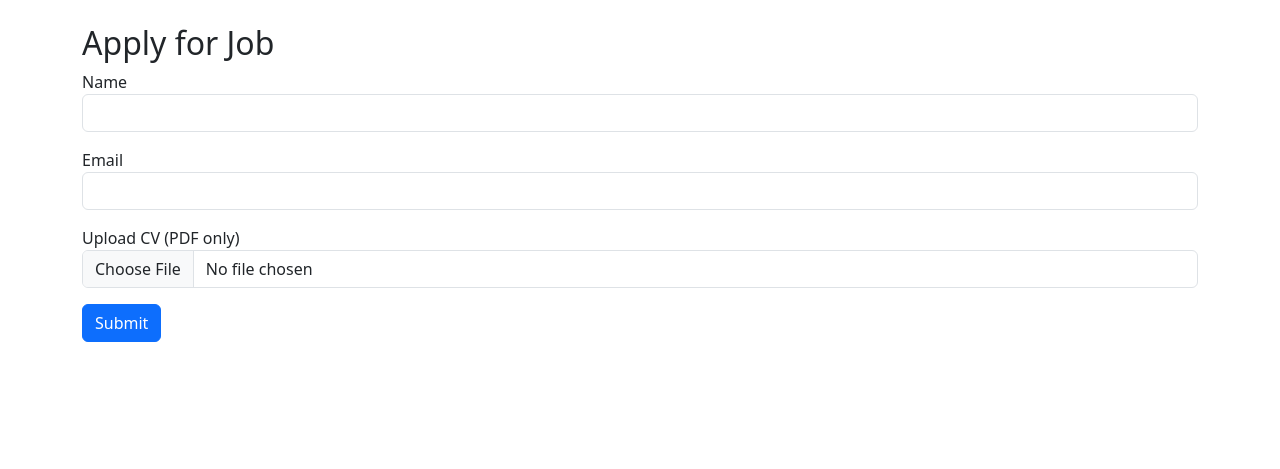
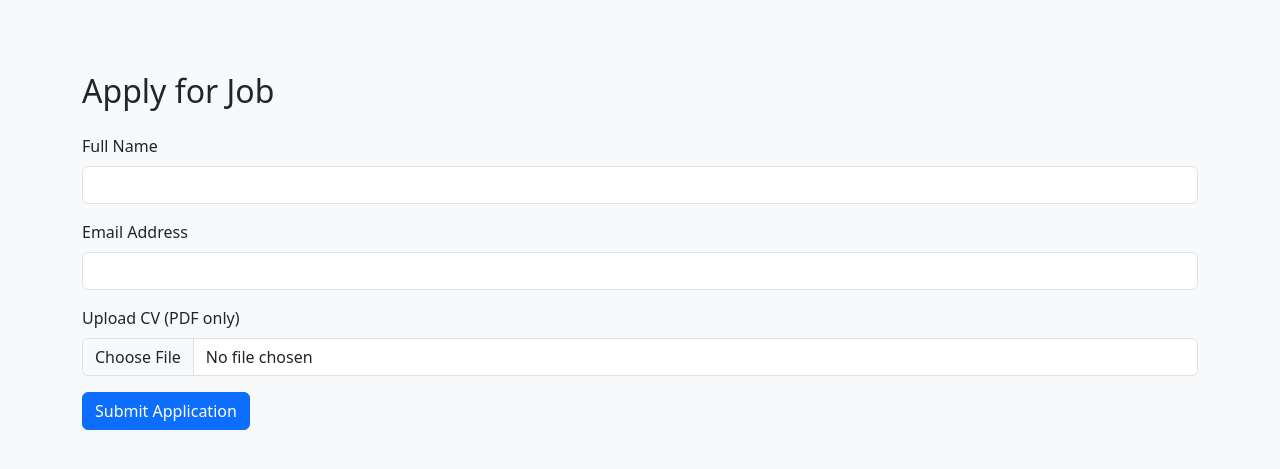
Before and after one commit to bashirubash/AI_Resume_Screening_System, a Flask app: page /apply in a window 1280 px wide. Shown: the top 469 px of the page. Run offline with Flask 3, Linux system fonts and the light colour scheme.

Commit message:
Update apply.html

```diff
--- a/templates/apply.html
+++ b/templates/apply.html
@@ -2,25 +2,27 @@
 <html>
 <head>
     <title>Apply for Job</title>
+    <meta charset="UTF-8">
+    <meta name="viewport" content="width=device-width, initial-scale=1">
     <link href="https://cdn.jsdelivr.net/npm/bootstrap@5.3.3/dist/css/bootstrap.min.css" rel="stylesheet">
 </head>
-<body class="p-4">
-    <div class="container">
-        <h2>Apply for Job</h2>
-        <form method="POST" action="/apply" enctype="multipart/form-data">
+<body class="p-4 bg-light">
+    <div class="container mt-5">
+        <h2 class="mb-4">Apply for Job</h2>
+        <form method="POST" enctype="multipart/form-data">
             <div class="mb-3">
-                <label>Name</label>
-                <input type="text" name="name" class="form-control" required>
+                <label for="name" class="form-label">Full Name</label>
+                <input type="text" name="name" id="name" class="form-control" required>
             </div>
             <div class="mb-3">
-                <label>Email</label>
-                <input type="email" name="email" class="form-control" required>
+                <label for="email" class="form-label">Email Address</label>
+                <input type="email" name="email" id="email" class="form-control" required>
             </div>
             <div class="mb-3">
-                <label>Upload CV (PDF only)</label>
-                <input type="file" name="cv" accept=".pdf" class="form-control" required>
+                <label for="cv" class="form-label">Upload CV (PDF only)</label>
+                <input type="file" name="cv" id="cv" accept=".pdf" class="form-control" required>
             </div>
-            <button type="submit" class="btn btn-primary">Submit</button>
+            <button type="submit" class="btn btn-primary">Submit Application</button>
         </form>
     </div>
 </body>
```
